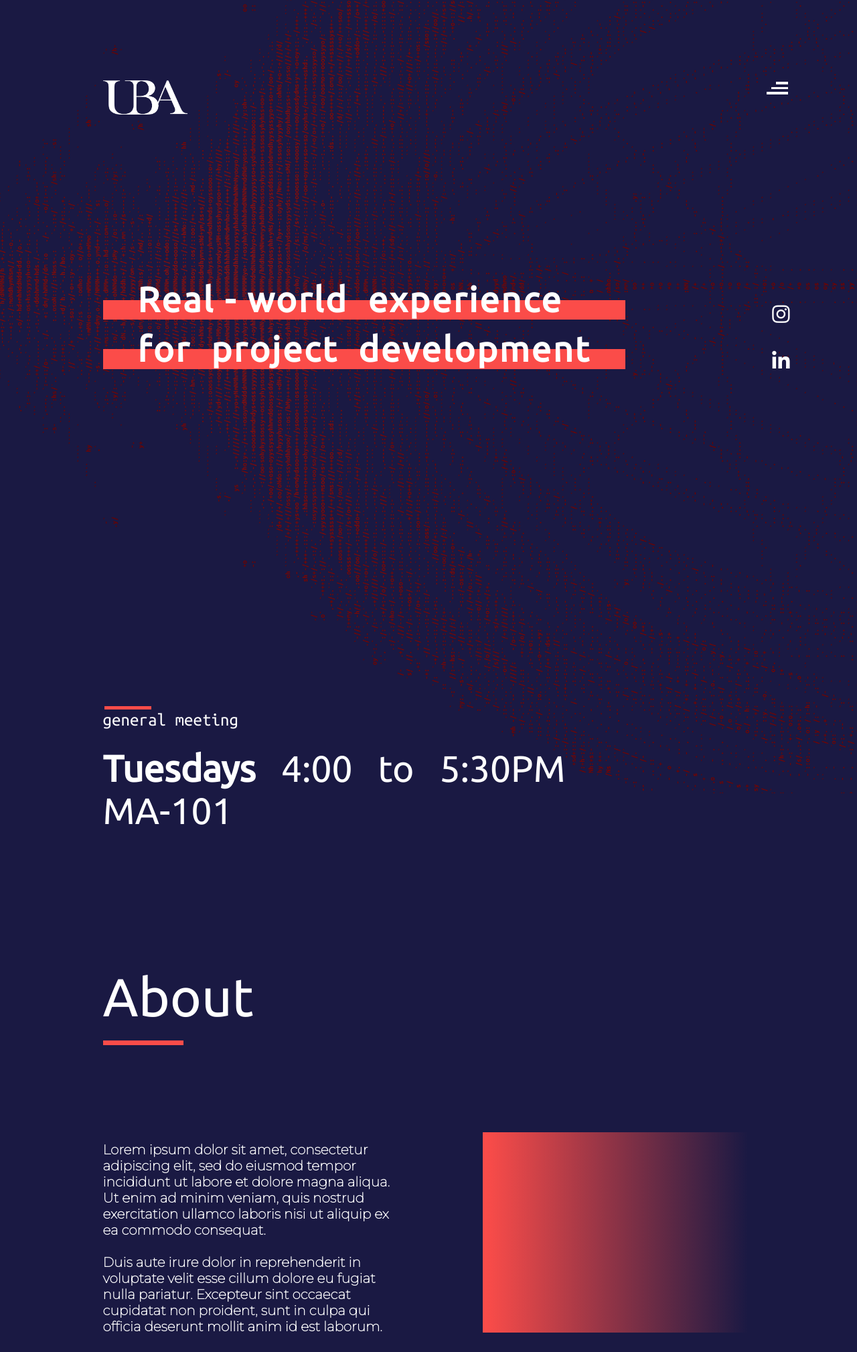
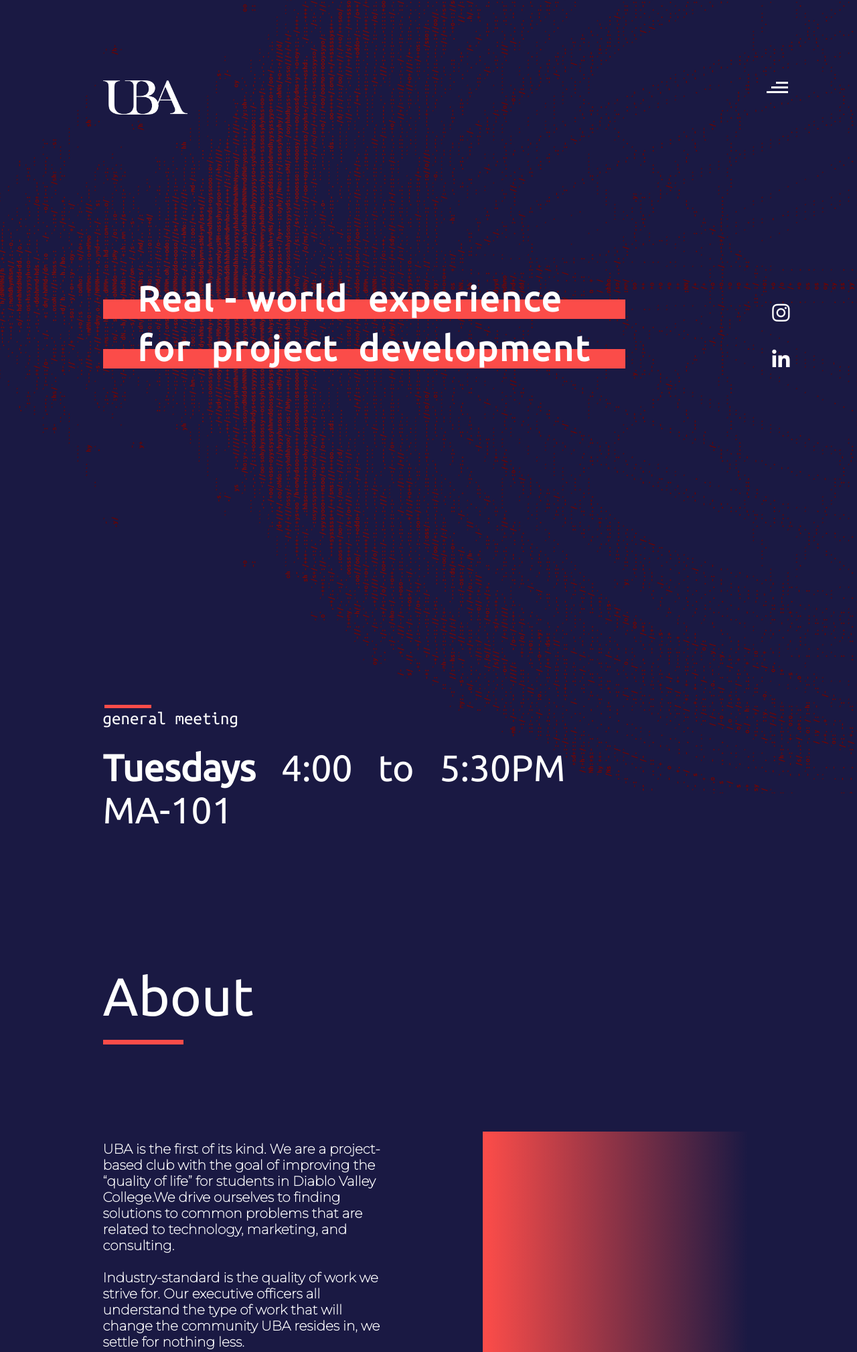
Before and after one commit to Sibbons/UBA, a PHP site: page / in a window 1280 px wide. Shown: the top 2018 px of the page at 67% size. Run offline with PHP 8.4, Linux system fonts and the light colour scheme; some libraries are stand-ins or nearby versions.

Commit message:
pre deployment

```diff
--- a/index.html
+++ b/index.html
@@ -18,7 +18,7 @@
     <div class="bg1">
         <div class="landingWrapper">
             <div class="logo">
-                <img src="images/Logo.png" class="ubaLogo" />
+                <img src="images/Logo.png" alt="UBA Logo" class="ubaLogo" />
             </div>
 
             <div class="message">
@@ -45,7 +45,7 @@
                 <div class="sideIcons">
                     <i style="margin-bottom: 40px;" onclick="window.open('https://www.instagram.com/sibbzzs/','_blank')"
                         class="fab fa-instagram"></i>
-                    <i onclick="window.open('https://www.linkedin.com/in/sibbons/','_blank')"
+                    <i onclick="window.open('https://www.linkedin.com/company/dvc-uba','_blank')"
                         class="fab fa-linkedin-in"></i>
                 </div>
             </div>
@@ -72,13 +72,14 @@
         <div class="aboutMain">
             <div class="aboutDescription">
                 <p>
-                    Lorem ipsum dolor sit amet, consectetur adipiscing elit, sed do eiusmod tempor incididunt ut
-                    labore et dolore magna aliqua. Ut enim ad minim veniam, quis nostrud exercitation ullamco
-                    laboris nisi ut aliquip ex ea commodo consequat.
+                    UBA is the first of its kind. We are a project-based club with the goal of improving the
+                    “quality of life” for students in Diablo Valley College.We drive ourselves to finding
+                    solutions to common problems that are related to technology, marketing, and consulting.
                     <br /> <br />
-                    Duis aute irure dolor in reprehenderit in
-                    voluptate velit esse cillum dolore eu fugiat nulla pariatur. Excepteur sint occaecat cupidatat
-                    non proident, sunt in culpa qui officia deserunt mollit anim id est laborum.
+                    Industry-standard is the quality of work we strive for. Our executive officers all understand
+                     the type of work that will change the community UBA resides in, we settle for nothing less.
+                    <br /> <br />
+                    Come and join us on our mission to establish change in our community, when no one else in bothers too.
 
                 </p>
             </div>
@@ -88,11 +89,11 @@
 
         </div>
     </div>
-    <div class="sectionHead">
+    <div class="sectionHead" id="officers">
         <p>Officers</p>
         <div class=" lineUnder "></div>
     </div>
-    <div class="memberWrapper" id="officers">
+    <div class="memberWrapper" >
         <div>
             <div class="memberCircle ">
             </div>
@@ -108,7 +109,7 @@
             <div class="memberCircle ">
             </div>
             <p class="memberName">Andrew Pajes</p>
-            <p class="memberTitle">VPAX</p>
+            <p class="memberTitle">VPO</p>
             <i onclick="window.open('https://www.linkedin.com/in/andrew-pajes/','_blank')"
                 class="leftIcon fab fa-linkedin-in"></i>
             <i style="margin-bottom: 40px;" onclick="window.open('https://www.instagram.com/alohaPajes/','_blank')"
@@ -130,7 +131,7 @@
             <div class="memberCircle ">
             </div>
             <p class="memberName">Andrew Che</p>
-            <p class="memberTitle">VPO</p>
+            <p class="memberTitle">VPAX</p>
             <i onclick="window.open('https://www.linkedin.com/in/andrew-che-314a55172/','_blank')"
                 class="leftIcon fab fa-linkedin-in"></i>
             <i style="margin-bottom: 40px;" onclick="window.open('https://www.instagram.com/andrew.che12','_blank')"
@@ -170,13 +171,13 @@
         <div>
             <div class="cardTop">
                 <div class="cardTopGradient"></div>
-                <p class="cardTopTitle">Viking Portal</p>
+                <p class="cardTopTitle">Phi Beta Lambda Consultation</p>
             </div>
             <div class="cardMiddleGradient"></div>
             <div class="cardBottom">
                 <div class="teamLead">
                     <h3 style="display:inline;">Team Leads</h1>
-                        Member 1, Member 2, Member 3
+                        Andrew Pajes
                 </div>
                 <div class="cardDescription">
 
@@ -195,43 +196,9 @@
             </div>
         </div>
 
-        <div>
-            <div class="cardTop">
-                <div class="cardTopGradient"></div>
-                <p class="cardTopTitle">DVC Parking</p>
-            </div>
 
-            <div class="cardMiddleGradient"></div>
 
-            <div class="cardBottom">
-                <div class="teamLead">
-                    <h3 style="display:inline;">Team Leads</h1>
-                        Member 1, Member 2, Member 3
-                </div>
-                <div class="cardDescription">
 
-                    <p>
-                        Lorem ipsum dolor sit amet, consectetur adipiscing elit, sed do eiusmod tempor incididunt ut
-                        labore et dolore magna aliqua. Ut enim ad minim veniam, quis nostrud exercitation ullamco
-                        laboris nisi ut aliquip ex ea commodo consequat.
-                        <br /> <br />
-                        Duis aute irure dolor in reprehenderit in
-                        voluptate velit esse cillum dolore eu fugiat nulla pariatur. Excepteur sint occaecat cupidatat
-                        non proident, sunt in culpa qui officia deserunt mollit anim id est laborum.
-                        <br /><br />
-                        Lorem ipsum dolor sit amet, consectetur adipiscing elit, sed do eiusmod tempor incididunt ut
-                        labore et dolore magna aliqua. Ut enim ad minim veniam, quis nostrud exercitation ullamco
-                        laboris nisi ut aliquip ex ea commodo consequat.
-                        <br /> <br />
-                        Duis aute irure dolor in reprehenderit in
-                        voluptate velit esse cillum dolore eu fugiat nulla pariatur. Excepteur sint occaecat cupidatat
-                        non proident, sunt in culpa qui officia deserunt mollit anim id est laborum.
-
-                    </p>
-                </div>
-
-            </div>
-        </div>
     </div>
 
     <div class="contactWrapper" id="contact">
@@ -249,16 +216,18 @@
     </div>
 
     <div class="newsLetterWrapper">
-        <p class="newsHead">Get Our newsLetter, stay updated.</p>
+        <!--
+        <p class="newsHead">Get Our Newsletter, stay updated.</p>
         <input type="text" class="emailInput" placeholder="Email Address" />
         <button type="submit" class="submitEmail">Subscribe</button>
+        -->
         <p class="copyright">Copy Right 2019 Undergraduate Business & Management. All Rights Reserved.</p>
         <div class="footer">
             <p class="msgBottom">We are a group acting independantly of Diablo Valley College. <br />
                 <br />
                 <strong>We take full responsibility for our organization and this website</strong> </p>
             <div class="bottomIcons">
-                <i onclick="window.open('https://www.linkedin.com/in/sibbons/','_blank')"
+                <i onclick="window.open('https://www.linkedin.com/company/dvc-uba','_blank')"
                     class="leftIcon fab fa-linkedin-in"></i>
                 <i onclick="window.open('https://www.instagram.com/sibbzzs/','_blank')" class="fab fa-instagram"></i>
             </div>
--- a/style.css
+++ b/style.css
@@ -96,7 +96,7 @@ margin-bottom: 40px;
     margin: 2px;
     background-color: white;
     transition: all 0.3s ease;
-    height: 3.5px;
+    height: 3px;
 }
 
 .line1{
@@ -271,6 +271,7 @@ margin-bottom: 40px;
 
 
 .cardTop{
+    grid-area: proj1;
     margin: 40px 0px 0px 25px;
     background-color: #24235e;
     height: 225px;
@@ -332,11 +333,11 @@ margin-bottom: 40px;
     margin-left: 12%;
     font-family: 'Ubuntu';
     font-size: 25px;
-    padding-bottom: 100px;
+    padding-bottom: 200px;
 }
 
 .newsLetterWrapper{
-    padding-bottom: 100px;
+    padding: 20px 0 100px 0;
     background-color: #fb4c49;
     font-family: 'Ubuntu';
     font-size: 0;
@@ -377,7 +378,7 @@ margin-bottom: 40px;
 }
 
 .copyright{
-    margin-top: 90px;
+    margin-top: 40px;
     font-size: 20px;
     margin-left: 10%;
 }
@@ -395,7 +396,7 @@ margin-bottom: 40px;
 }
 
 .footer{
-    margin-top: 100px;
+    margin-top: 50px;
     display: flex;
     justify-content: space-between;
     align-items: flex-end;
```
